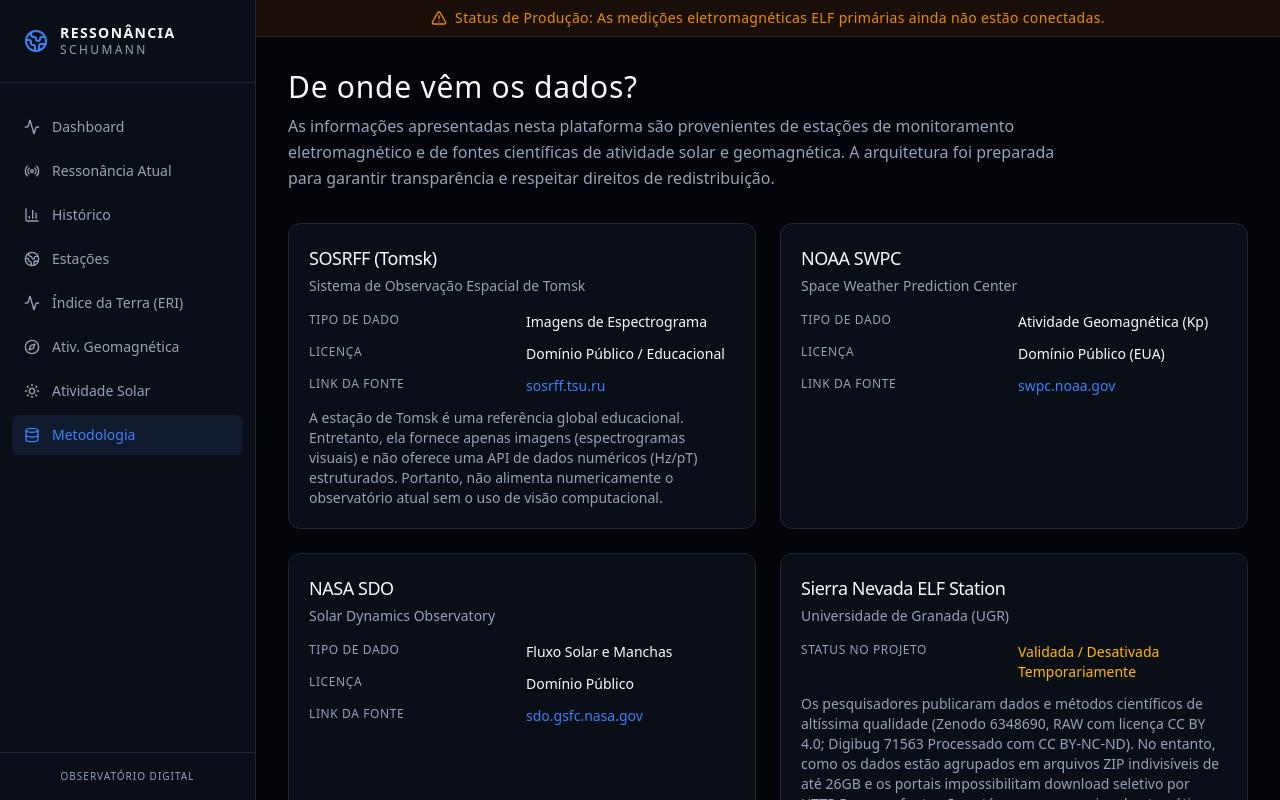
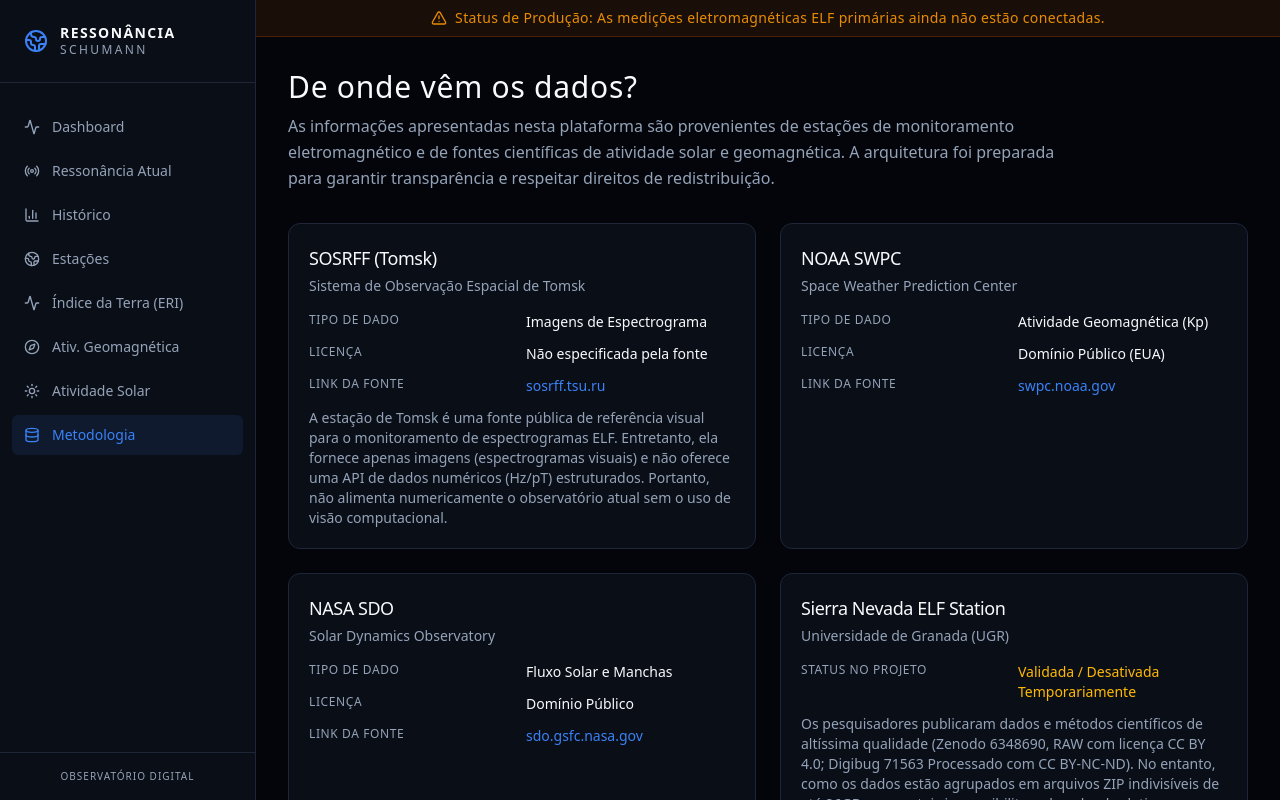
Before and after one commit to marcueba/ressonancia-schumann, a React (Vite) app: page /metodologia in a window 1280 px wide. Built offline with nearby package versions, Linux system fonts and the light colour scheme; no server answers.

Commit message:
fix: corrige proveniencia e metodologia das fontes

```diff
--- a/src/pages/Methodology.tsx
+++ b/src/pages/Methodology.tsx
@@ -23,14 +23,14 @@
             </div>
             <div className="grid grid-cols-2 gap-2 text-sm">
               <span className="text-text-muted uppercase tracking-wider text-xs">Licença</span>
-              <span>Domínio Público / Educacional</span>
+              <span>Não especificada pela fonte</span>
             </div>
             <div className="grid grid-cols-2 gap-2 text-sm">
               <span className="text-text-muted uppercase tracking-wider text-xs">Link da fonte</span>
               <a href="http://sosrff.tsu.ru" target="_blank" rel="noreferrer" className="text-primary hover:underline">sosrff.tsu.ru</a>
             </div>
             <div className="text-sm text-text-muted mt-2">
-              A estação de Tomsk é uma referência global educacional. Entretanto, ela fornece apenas imagens (espectrogramas visuais) e não oferece uma API de dados numéricos (Hz/pT) estruturados. Portanto, não alimenta numericamente o observatório atual sem o uso de visão computacional.
+              A estação de Tomsk é uma fonte pública de referência visual para o monitoramento de espectrogramas ELF. Entretanto, ela fornece apenas imagens (espectrogramas visuais) e não oferece uma API de dados numéricos (Hz/pT) estruturados. Portanto, não alimenta numericamente o observatório atual sem o uso de visão computacional.
             </div>
           </div>
         </Card>
@@ -51,7 +51,7 @@
             </div>
             <div className="grid grid-cols-2 gap-2 text-sm">
               <span className="text-text-muted uppercase tracking-wider text-xs">Link da fonte</span>
-              <a href="#" className="text-primary hover:underline">swpc.noaa.gov</a>
+              <a href="https://www.swpc.noaa.gov/" target="_blank" rel="noreferrer" className="text-primary hover:underline">swpc.noaa.gov</a>
             </div>
           </div>
         </Card>
@@ -72,7 +72,7 @@
             </div>
             <div className="grid grid-cols-2 gap-2 text-sm">
               <span className="text-text-muted uppercase tracking-wider text-xs">Link da fonte</span>
-              <a href="#" className="text-primary hover:underline">sdo.gsfc.nasa.gov</a>
+              <a href="https://sdo.gsfc.nasa.gov/" target="_blank" rel="noreferrer" className="text-primary hover:underline">sdo.gsfc.nasa.gov</a>
             </div>
           </div>
         </Card>
@@ -104,7 +104,7 @@
               <span>Fonte agregada/contextual (Score)</span>
             </div>
             <div className="text-sm text-text-muted mt-2">
-              O Score fornecido pela API SunGeo atua como um índice de intensidade eletromagnética, não sendo equivalente à medição da frequência fundamental das Ressonâncias de Schumann (Hz).
+              O Score fornecido pela API SunGeo é um índice agregado/contextual produzido a partir de dados processados pela plataforma. Ele não corresponde diretamente à frequência fundamental da Ressonância de Schumann em Hz nem deve ser interpretado como uma medida física de amplitude em pT.
             </div>
           </div>
         </Card>
@@ -120,7 +120,7 @@
               <span className="text-amber-400">Investigação de Viabilidade</span>
             </div>
             <div className="text-sm text-text-muted mt-2">
-              Os dados de indução eletromagnética da base Eskdalemuir são uma fonte científica futura valiosa. Os experimentos provaram que o canal sísmico comum (GB.ESK.00.HHZ) não deve ser utilizado como medição ELF/Schumann por captar estritamente vibrações mecânicas/antropogênicas em vez do campo eletromagnético.
+              Os dados de indução eletromagnética da base Eskdalemuir são uma fonte científica futura valiosa. Os testes realizados neste projeto mostraram que o canal sísmico GB.ESK.00.HHZ não é apropriado para representar uma medição eletromagnética da Ressonância de Schumann. Por se tratar de um canal sísmico, seus dados não foram incorporados ao pipeline ELF do observatório.
             </div>
           </div>
         </Card>
```
